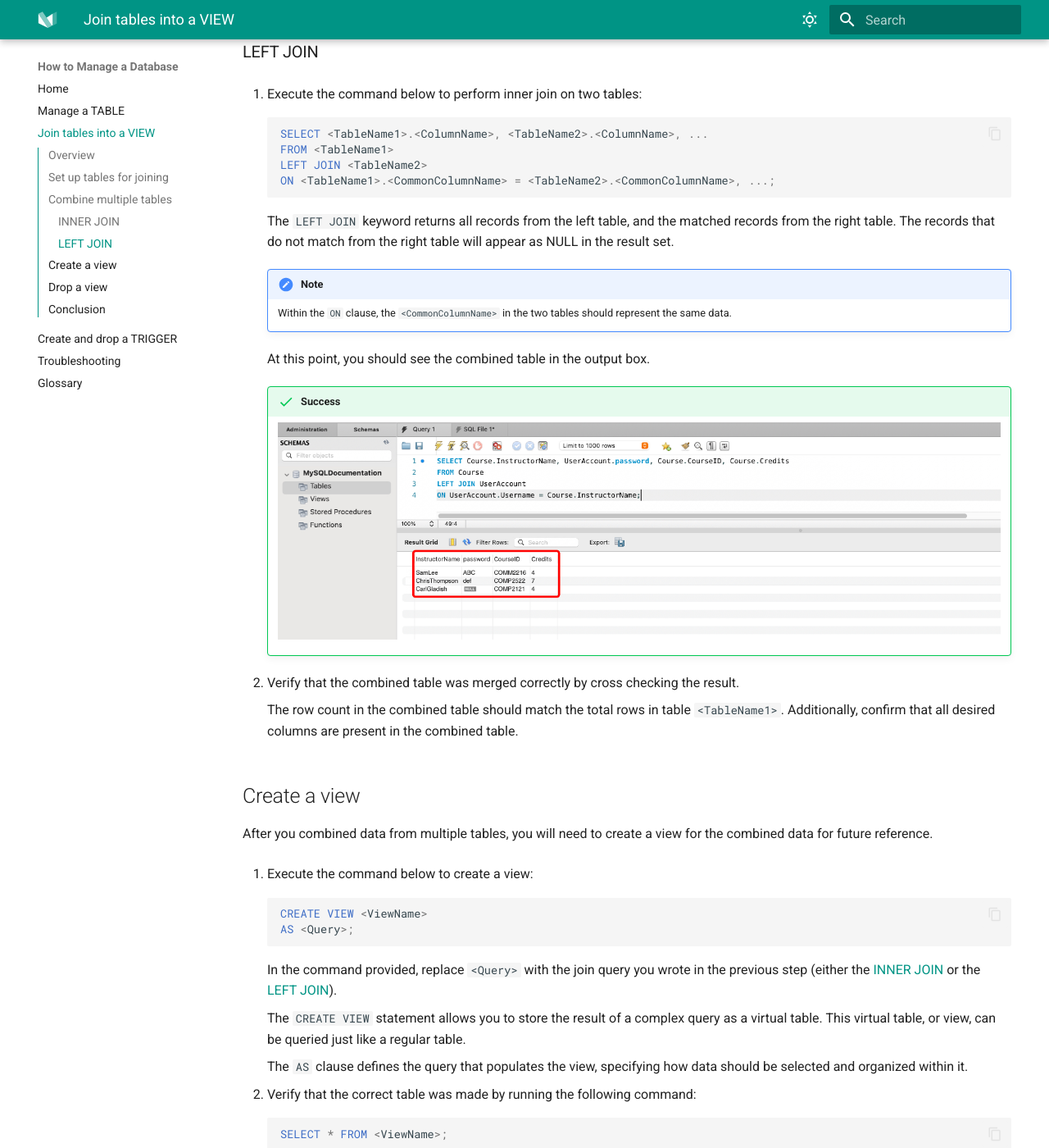
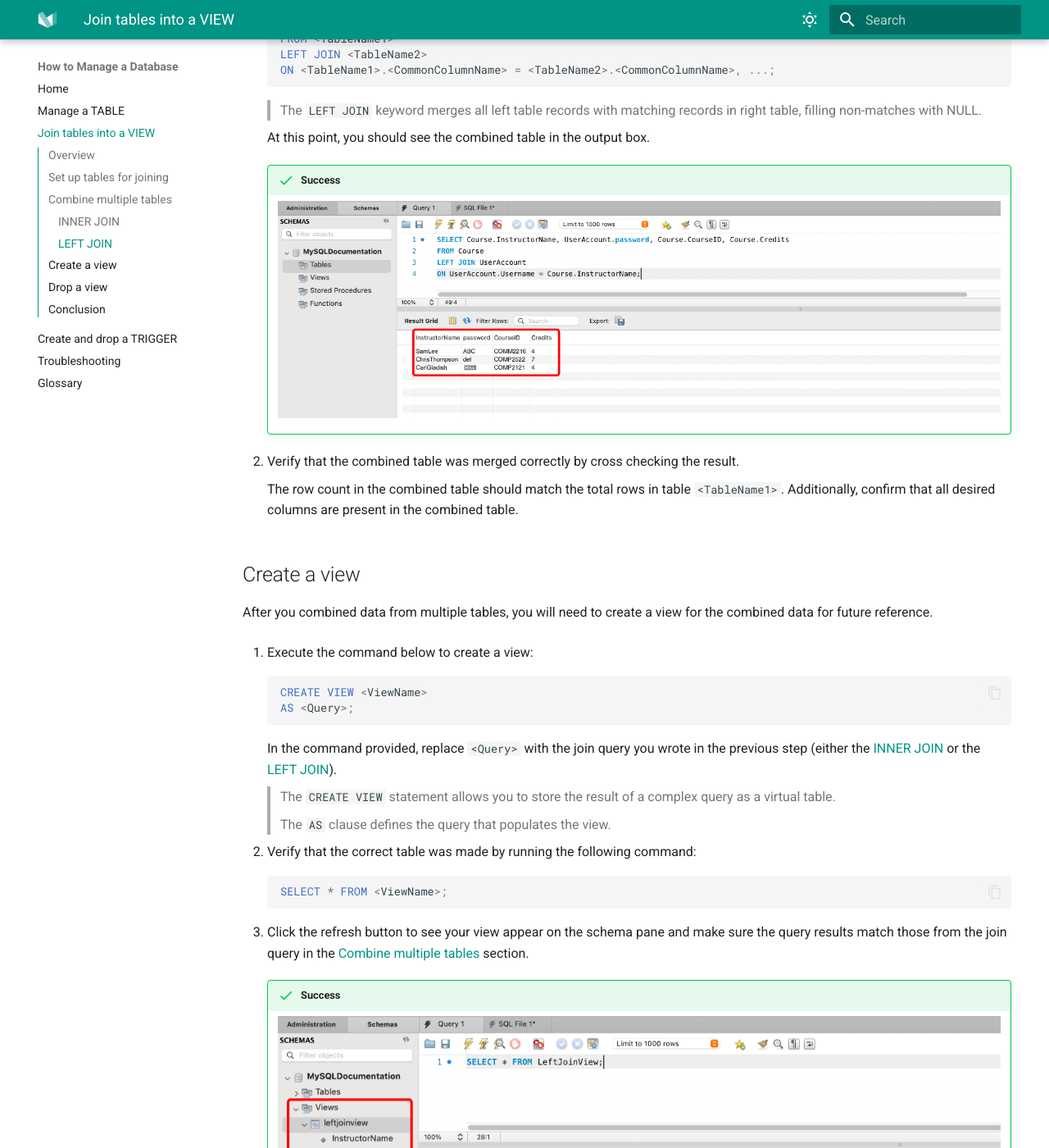
Before and after one commit to izcheung/mySQLWorkBenchUserDoc, an MkDocs documentation site: the page built from docs/task2.md, in a window 1280 px wide and 1400 px high, scrolled down 1694 px. Shown: the whole window at 82% size. Built offline with MkDocs 1.6.1 and Material for MkDocs 9.7.7, drawn with Linux system fonts in a browser that asks for light colours; some of the changed text lies outside the part shown.

Commit message:
update keyword explanations

````diff
--- a/docs/task2.md
+++ b/docs/task2.md
@@ -26,12 +26,10 @@ After preparing multiple tables for joining, you need to decide how to join them
     INNER JOIN <TableName2>
     ON <TableName1>.<CommonColumnName> = <TableName2>.<CommonColumnName>, ...;
     ```
-    The `INNER JOIN` keyword combines rows from two or more tables based on a related column between them.
 
-    The `ON` clause specifies the matching condition that identifies which columns from the joined tables are compared to determine matching rows.
+    > The `INNER JOIN` keyword combines rows from two or more tables based on a related column between them.
 
-    !!! note
-        Within the ```ON``` clause, the `<CommonColumnName>` in the two tables should represent the same data.
+    > The `ON` clause defines the condition to match columns between joined tables, determining the rows to combine.
 
     At this point, you should see the combined table in the output box.
     !!! success
@@ -50,10 +48,8 @@ After preparing multiple tables for joining, you need to decide how to join them
     LEFT JOIN <TableName2>
     ON <TableName1>.<CommonColumnName> = <TableName2>.<CommonColumnName>, ...;
     ```
-    The `LEFT JOIN` keyword returns all records from the left table, and the matched records from the right table. The records that do not match from the right table will appear as NULL in the result set.
 
-    !!! note
-        Within the ```ON``` clause, the `<CommonColumnName>` in the two tables should represent the same data.
+    > The `LEFT JOIN` keyword merges all left table records with matching records in right table, filling non-matches with NULL.
 
     At this point, you should see the combined table in the output box.
 
@@ -75,9 +71,9 @@ After you combined data from multiple tables, you will need to create a view for
     ```
     In the command provided, replace `<Query>` with the join query you wrote in the previous step (either the [INNER JOIN](#inner-join) or the [LEFT JOIN](#left-join)).
 
-    The `CREATE VIEW` statement allows you to store the result of a complex query as a virtual table. This virtual table, or view, can be queried just like a regular table.
+    > The `CREATE VIEW` statement allows you to store the result of a complex query as a virtual table.
 
-    The `AS` clause defines the query that populates the view, specifying how data should be selected and organized within it.
+    > The `AS` clause defines the query that populates the view.
 
 
 
@@ -86,14 +82,14 @@ After you combined data from multiple tables, you will need to create a view for
     SELECT * FROM <ViewName>;
     ```
 
-    Make sure the query results match those from the join query in the [Combine multiple tables](#combine-multiple-tables) section.
+3. Click the refresh button to see your view appear on the schema pane and make sure the query results match those from the join query in the [Combine multiple tables](#combine-multiple-tables) section.
 
     !!! success
         ![Image title](images/CreateView.jpg)
 
-3. Follow instructions in [Update a table record](task1.md#update-a-table-record){:target="_blank"} to update a record in one of the original tables.
+4. Follow instructions in [Update a table record](task1.md#update-a-table-record){:target="_blank"} to update a record in one of the original tables.
 
-4. Refer to step 2 in this section to verify that the view's content has indeed been updated to mirror the changes made to the original table. Observe how the view automatically updates to reflect these changes, showcasing its dynamic connection to the source data.
+5. Refer to step 2 in this section to verify that the view's content has indeed been updated to mirror the changes made to the original table. Observe how the view automatically updates to reflect these changes, showcasing its dynamic connection to the source data.
 
     !!! success
         ![Update View](images/UpdateView.jpg)
@@ -106,7 +102,8 @@ Finally, We will go over how to drop the view.
     ``` sql
     DROP VIEW <ViewName>;
     ```
-    The `DROP VIEW` statement is used to remove an existing view from the database. This command permanently deletes the specified view, including its structure and associated SQL query, but does not affect the underlying tables from which the view was created.
+
+    > The `DROP VIEW` statement is used to remove an existing view from the database without impacting its source tables.
 
     !!! success
         ![Drop View](images/DropView.jpg)
````
Also changed, not shown: docs/task3.md (+11 -8 lines).
